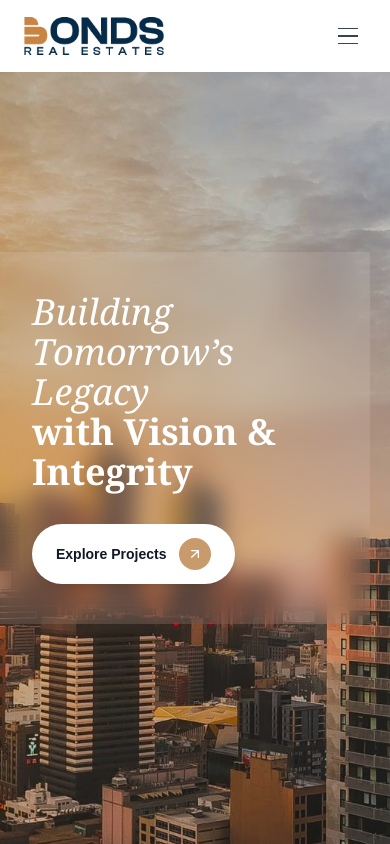
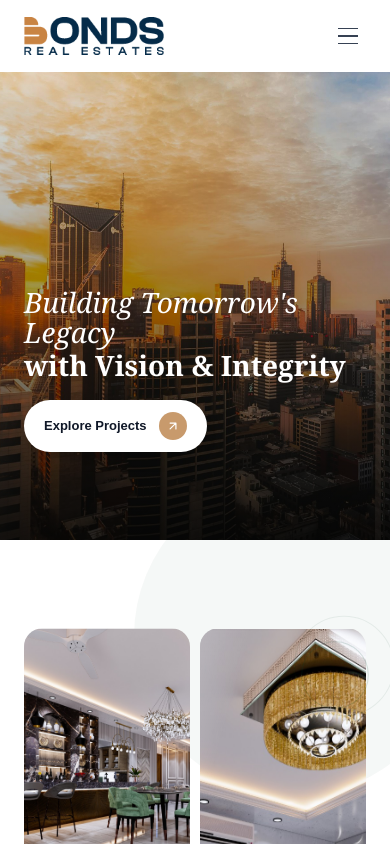
Before and after one commit to slingshotxaline/bondsrealstatebd, a Next.js app: page / in a window 390 px wide. Shown: the top 844 px of the page. Built offline with nearby package versions, Linux system fonts and the light colour scheme.

Commit message:
updated landing hero section

```diff
--- a/app/components/LandingComponents/HeroSection.jsx
+++ b/app/components/LandingComponents/HeroSection.jsx
@@ -4,8 +4,105 @@ import { motion } from "framer-motion";
 
 export default function HeroSection() {
   return (
-    <section className="relative w-full min-h-screen pt-[72px] overflow-hidden">
-      {/* ── Full-width Hero Image ── */}
+    <>
+      {/* ═══════════════════════════════════════
+          MOBILE LAYOUT  (hidden on sm+)
+      ════════════════════════════════════════ */}
+      <section className="block sm:hidden w-full pt-[72px]">
+        {/* Mobile Image — natural height with text overlay */}
+        <div className="relative w-full">
+          <Image
+            src="/assets/Hero/mobileBanner.jpeg"
+            alt="Hero building"
+            width={0}
+            height={0}
+            sizes="100vw"
+            priority
+            className="w-full h-auto"
+          />
+
+          {/* Gradient overlay — stronger at bottom for text readability */}
+          <div className="absolute inset-0 bg-gradient-to-t from-black/80 via-black/40 to-black/10" />
+
+          {/* Text overlay — pinned to bottom of image */}
+          <motion.div
+            initial={{ opacity: 0, y: 24 }}
+            animate={{ opacity: 1, y: 0 }}
+            transition={{ duration: 0.6, delay: 0.2 }}
+            className="absolute bottom-[12%] left-0 right-0 px-6 pb-8 pt-16"
+          >
+            {/* <p className="text-[#C89A6C] text-xs tracking-[0.2em] uppercase mb-3 font-medium">
+              Real Estate & Development
+            </p> */}
+
+            <h1
+              className="text-white leading-[1.08] mb-5"
+              style={{ fontFamily: "'Georgia', serif" }}
+            >
+              <span className="block text-[1.75rem] font-light italic">
+                Building Tomorrow's Legacy
+              </span>
+              <span className="block text-[1.75rem] font-bold mt-0.5">
+                with Vision & Integrity
+              </span>
+            </h1>
+
+            <a
+              href="#projects"
+              className="inline-flex items-center gap-3 bg-white text-gray-900 text-[13px] font-semibold px-5 py-3 rounded-full hover:bg-[#C89A6C] hover:text-white transition-all duration-300 group shadow-lg"
+            >
+              Explore Projects
+              <span className="w-7 h-7 rounded-full bg-[#C89A6C] group-hover:bg-white flex items-center justify-center transition-colors duration-300">
+                <svg
+                  className="w-3.5 h-3.5 text-white group-hover:text-[#C89A6C] transition-colors duration-300"
+                  fill="none"
+                  stroke="currentColor"
+                  strokeWidth="2"
+                  viewBox="0 0 24 24"
+                >
+                  <path
+                    strokeLinecap="round"
+                    strokeLinejoin="round"
+                    d="M7 17L17 7M17 7H7M17 7v10"
+                  />
+                </svg>
+              </span>
+            </a>
+          </motion.div>
+        </div>
+
+        {/* Stats row — below image */}
+        {/* <motion.div
+          initial={{ opacity: 0, y: 16 }}
+          animate={{ opacity: 1, y: 0 }}
+          transition={{ duration: 0.5, delay: 0.4 }}
+          className="bg-[#1a1a1a] px-6 py-6 grid grid-cols-3 gap-4 border-t border-white/10"
+        >
+          {[
+            { value: "98%", label: "Satisfaction" },
+            { value: "12+", label: "Years" },
+            { value: "500+", label: "Projects" },
+          ].map((stat) => (
+            <div key={stat.label} className="flex flex-col">
+              <span
+                className="text-2xl font-bold text-white"
+                style={{ fontFamily: "'Georgia', serif" }}
+              >
+                {stat.value}
+              </span>
+              <span className="text-white/40 text-[11px] tracking-wide uppercase mt-0.5">
+                {stat.label}
+              </span>
+            </div>
+          ))}
+        </motion.div> */}
+      </section>
+
+      {/* ═══════════════════════════════════════
+          DESKTOP LAYOUT  (hidden below sm)
+      ════════════════════════════════════════ */}
+      <section className="hidden sm:block relative w-full min-h-screen pt-[72px] overflow-hidden">
+        {/* Desktop Hero Image */}
         <div className="absolute inset-0">
           <Image
             src="/assets/Hero/herobanner.jpeg"
@@ -15,25 +112,16 @@ export default function HeroSection() {
             className="object-cover"
             sizes="100vw"
           />
-        {/* Subtle vignette */}
           <div className="absolute inset-0 bg-black/20" />
         </div>
 
-      {/* ── Hero Content ── */}
+        {/* Hero Content */}
         <div className="relative z-20 container mx-auto pr-5 sm:pr-8 lg:pr-12 flex flex-col justify-center min-h-screen pb-28 sm:pb-24">
-        {/* Blurred glass panel behind text */}
           <motion.div
             initial={{ opacity: 0, y: 30 }}
             animate={{ opacity: 1, y: 0 }}
             transition={{ duration: 0.7, delay: 0.25 }}
-          className="
-            relative
-            backdrop-blur-md bg-white/10
-            px-8 py-10 sm:px-10 sm:py-12
-            max-w-xl
-            before:absolute before:inset-0
-            before:rounded-none before:content-['']
-          "
+            className="relative backdrop-blur-md bg-white/10 px-8 py-10 sm:px-10 sm:py-12 max-w-xl"
           >
             <motion.h1
               initial={{ opacity: 0, y: 20 }}
@@ -45,7 +133,7 @@ export default function HeroSection() {
                 className="block text-4xl sm:text-5xl lg:text-6xl font-light italic"
                 style={{ fontFamily: "'Georgia', serif" }}
               >
-              Building Tomorrow’s Legacy
+                Building Tomorrow's Legacy
               </span>
               <span
                 className="block text-4xl sm:text-5xl lg:text-6xl font-bold"
@@ -73,7 +161,11 @@ export default function HeroSection() {
                     strokeWidth="2"
                     viewBox="0 0 24 24"
                   >
-                  <path strokeLinecap="round" strokeLinejoin="round" d="M7 17L17 7M17 7H7M17 7v10" />
+                    <path
+                      strokeLinecap="round"
+                      strokeLinejoin="round"
+                      d="M7 17L17 7M17 7H7M17 7v10"
+                    />
                   </svg>
                 </span>
               </a>
@@ -81,61 +173,13 @@ export default function HeroSection() {
           </motion.div>
         </div>
 
-      {/* ── Bottom-right overlapping panels ── */}
-      {/*
-        Layout (desktop):   [ stat card | image panel ]
-        Layout (mobile):    stacked vertically, full width
-        Both panels sit over the hero via absolute positioning on md+,
-        and flow naturally below on small screens.
-      */}
-
-      {/* Wrapper — absolute on md+, static block on mobile */}
-      <div
-        className="
-          relative z-30
-          md:absolute md:bottom-0 md:right-0
-          flex flex-col sm:flex-row
-          w-full md:w-auto
-        "
-      >
-        {/* ── Stat Card ── */}
-        {/* <motion.div
-          initial={{ opacity: 0, y: 40 }}
-          animate={{ opacity: 1, y: 0 }}
-          transition={{ duration: 0.7, delay: 0.8 }}
-          className="
-            bg-white/95 backdrop-blur-sm
-            p-6 sm:p-8
-            flex flex-col justify-center
-            w-full sm:w-56 md:w-64
-            min-h-[160px] sm:min-h-[200px] md:min-h-[220px]
-          "
-        >
-          <p className="text-gray-400 text-xs tracking-widest uppercase mb-1">
-            Client Satisfaction
-          </p>
-          <p
-            className="text-6xl font-bold text-gray-900 mb-4 leading-none"
-            style={{ fontFamily: "'Georgia', serif" }}
-          >
-            98<span className="text-3xl">%</span>
-          </p>
-          <p className="text-gray-500 text-xs leading-relaxed">
-            Premium residential and commercial properties tailored to your
-            lifestyle and investment goals.
-          </p>
-        </motion.div> */}
-
-        {/* ── Image Panel ── */}
+        {/* Bottom-right Image Panel */}
+        <div className="relative z-30 md:absolute md:bottom-0 md:right-0 flex flex-col sm:flex-row w-full md:w-auto">
           <motion.div
             initial={{ opacity: 0, y: 40 }}
             animate={{ opacity: 1, y: 0 }}
             transition={{ duration: 0.7, delay: 0.95 }}
-          className="
-            relative overflow-hidden
-            w-full sm:w-56 md:w-72 lg:w-80
-            h-48 sm:h-auto sm:min-h-[200px] md:min-h-[220px]
-          "
+            className="relative overflow-hidden w-full sm:w-56 md:w-72 lg:w-80 h-48 sm:h-auto sm:min-h-[200px] md:min-h-[220px]"
           >
             <Image
               src="https://images.unsplash.com/photo-1600585154340-be6161a56a0c?w=700&q=80"
@@ -144,12 +188,11 @@ export default function HeroSection() {
               className="object-cover"
               sizes="(max-width: 640px) 100vw, (max-width: 768px) 224px, 320px"
             />
-          {/* subtle tint */}
             <div className="absolute inset-0 bg-black/10" />
           </motion.div>
         </div>
 
-      {/* ── Scroll indicator ── */}
+        {/* Scroll indicator */}
         <motion.div
           initial={{ opacity: 0 }}
           animate={{ opacity: 1 }}
@@ -164,5 +207,6 @@ export default function HeroSection() {
           />
         </motion.div>
       </section>
+    </>
   );
 }
--- a/app/layout.js
+++ b/app/layout.js
@@ -15,7 +15,7 @@ const geistMono = Geist_Mono({
 });
 
 export const metadata = {
-  title: "Bonds Real State",
+  title: "Bonds Real EStates",
   description: "Building Tomorrow’s Legacy with Vision & Integrity",
 };
 
```
Also changed, not shown: public/assets/Hero/mobileBanner.jpeg (added). Lines whose indentation alone changed are shown as unchanged.
